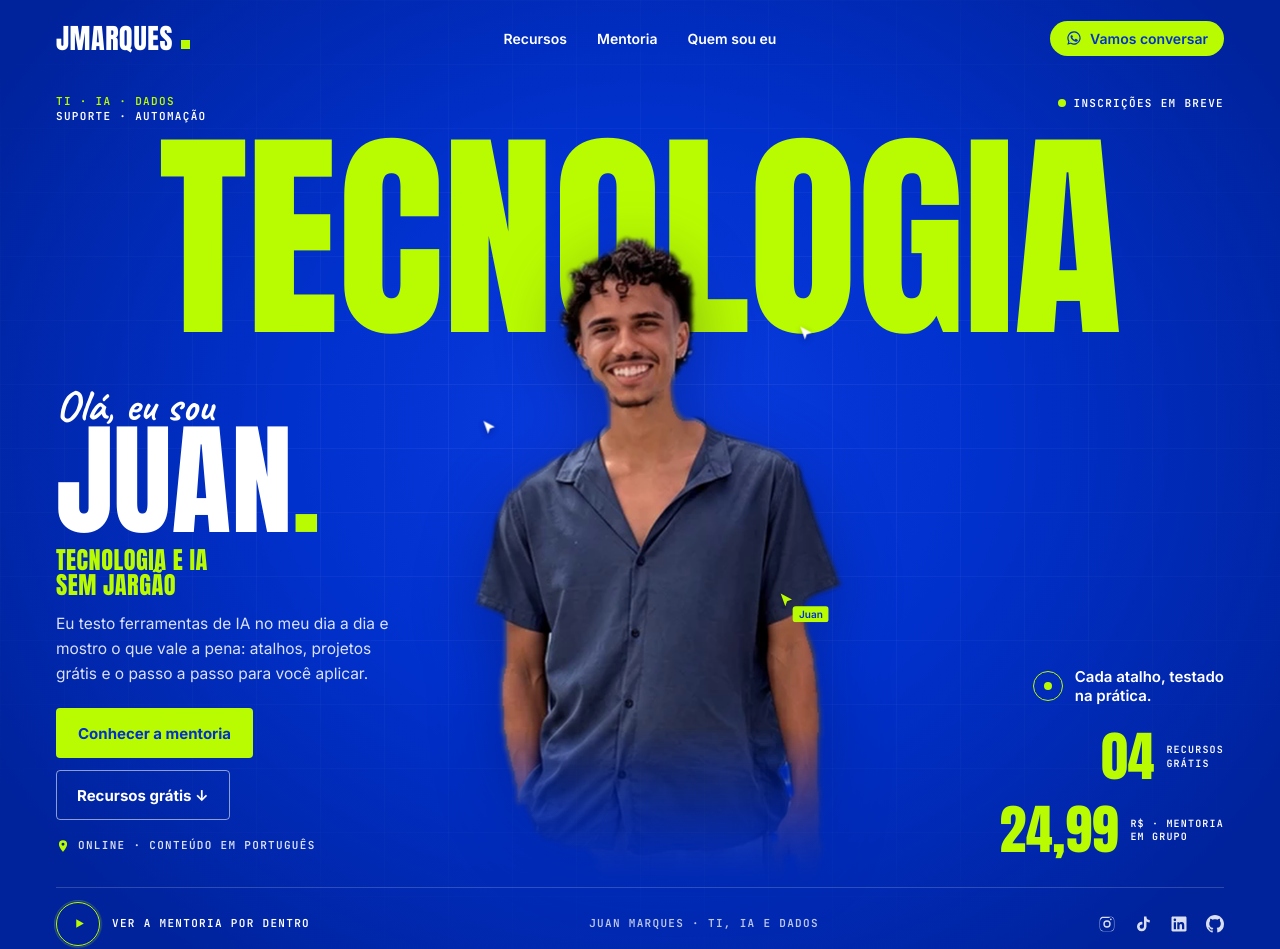
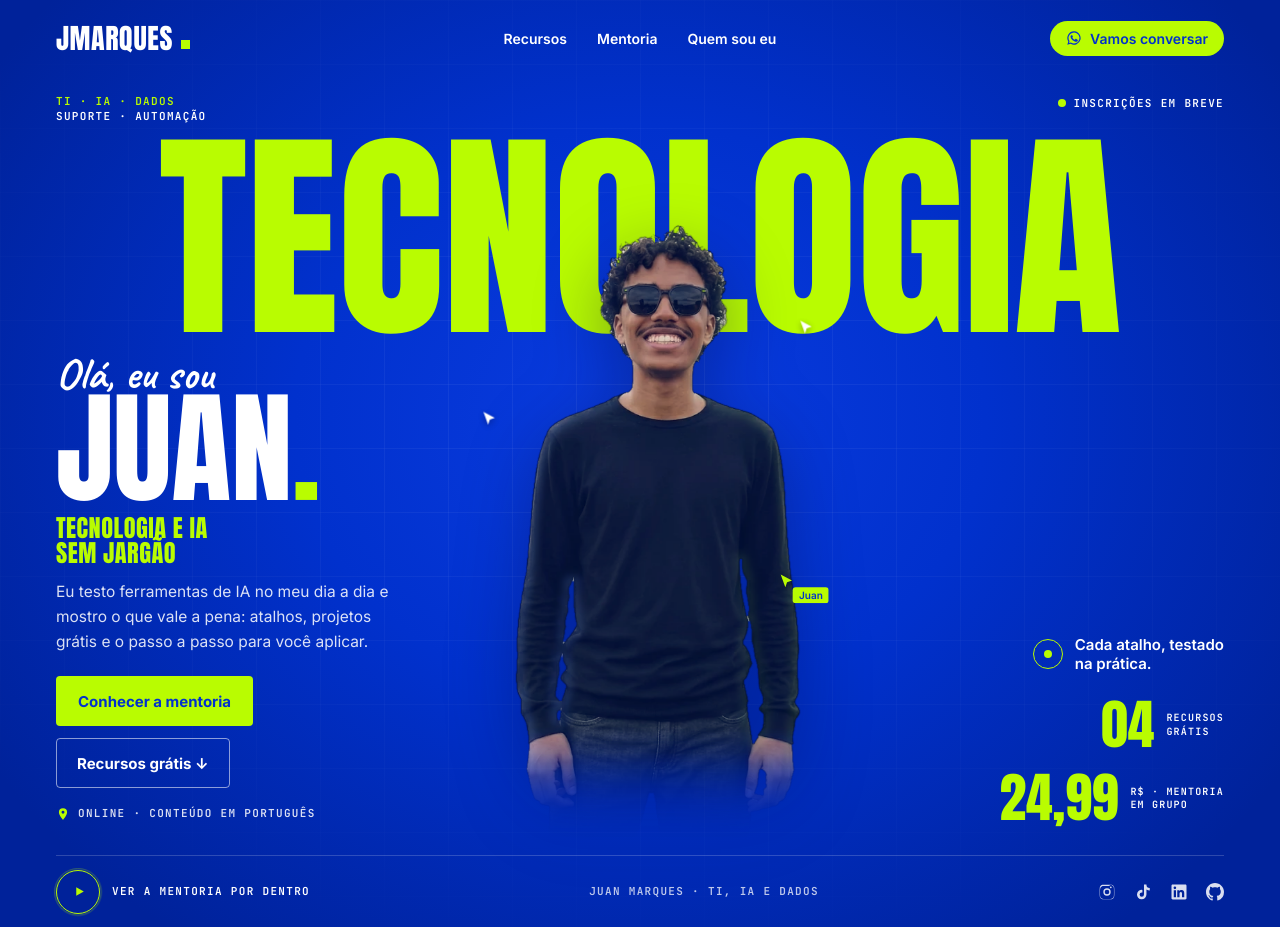
Before and after one commit to jmarques-data/jmarques-data.github.io, a website: page index.html in a window 1280 px wide. Shown: the top 949 px of the page. Drawn offline with Linux system fonts and the light colour scheme.

Commit message:
feat(visual): foto de blusa preta no topo, integrada à luz do cenário
Sombras puxadas para o azul da marca, luz de contorno suave e
enquadramento mais aberto (cabeça menor no quadro). Imagem de
compartilhamento atualizada.

Co-Authored-By: Claude Opus 5.5 <noreply@anthropic.com>

```diff
--- a/estilo.css
+++ b/estilo.css
@@ -54,7 +54,7 @@ h2{font:400 clamp(42px,6.4vw,84px)/.94 var(--display);text-transform:uppercase;l
   font:400 var(--gs)/.8 var(--display);color:var(--lime);text-transform:uppercase;letter-spacing:-.005em}
 .visual{grid-area:visual;position:relative;z-index:1;align-self:stretch;display:flex;align-items:flex-end;justify-content:center;margin-top:calc(var(--gs) * -0.5);min-height:0}
 .figure{position:relative;height:calc(100% + 28px);width:100%;display:flex;align-items:flex-start;justify-content:center;margin-bottom:-28px}
-.me{position:relative;z-index:1;display:block;height:100%;width:auto;max-width:100%;max-height:min(84vh,720px);object-fit:contain;object-position:50% 100%;
+.me{position:relative;z-index:1;display:block;height:100%;width:auto;max-width:100%;max-height:min(80vh,700px);object-fit:contain;object-position:50% 100%;
   filter:drop-shadow(0 20px 34px rgba(0,10,60,.35))}
 
 .left{grid-area:left;position:relative;z-index:2;padding-bottom:6px}
--- a/index.html
+++ b/index.html
@@ -52,7 +52,7 @@
       <p class="giant" aria-hidden="true">Tecnologia</p>
       <div class="visual">
         <div class="figure">
-          <img class="me" src="img/juan-v1-recorte.png" alt="Foto de Juan Marques sorrindo" width="594" height="1009">
+          <img class="me" src="img/juan-preta.png" alt="Foto de Juan Marques sorrindo, de blusa preta" width="433" height="921">
         </div>
         <span class="cur c1" aria-hidden="true"><svg aria-hidden="true" focusable="false" viewBox="0 0 24 24"><path d="M3 2l7 19 2.6-7.4L20 11z"/></svg></span>
         <span class="cur l c2" aria-hidden="true"><svg aria-hidden="true" focusable="false" viewBox="0 0 24 24"><path d="M3 2l7 19 2.6-7.4L20 11z"/></svg><em>Juan</em></span>
--- a/tools/og.css
+++ b/tools/og.css
@@ -7,7 +7,7 @@ body{width:1200px;height:630px;overflow:hidden;background:#0131cd}
   background-image:linear-gradient(rgba(255,255,255,.18) 1px,transparent 1px),linear-gradient(90deg,rgba(255,255,255,.18) 1px,transparent 1px);background-size:56px 56px}
 .tag{position:absolute;left:56px;top:46px;font:600 18px/1 "JetBrains Mono",monospace;letter-spacing:.14em;text-transform:uppercase;color:#b9fc01}
 .giant{position:absolute;right:-6px;top:58px;font:400 210px/.8 Anton,sans-serif;color:#b9fc01;text-transform:uppercase;white-space:nowrap}
-.me{position:absolute;right:120px;bottom:-40px;height:560px;filter:drop-shadow(0 20px 34px rgba(0,10,60,.35))}
+.me{position:absolute;right:150px;bottom:-60px;height:620px;filter:drop-shadow(0 20px 34px rgba(0,10,60,.35))}
 .txt{position:absolute;left:56px;bottom:120px}
 .hi{display:inline-block;font:700 46px/1 Caveat,cursive;transform:rotate(-4deg)}
 .name{font:400 150px/.86 Anton,sans-serif;text-transform:uppercase}
```
Also changed, not shown: tools/og.html (+1 -1 lines), docs/licenses.md, img/juan-preta.png (added), img/og.jpg.
